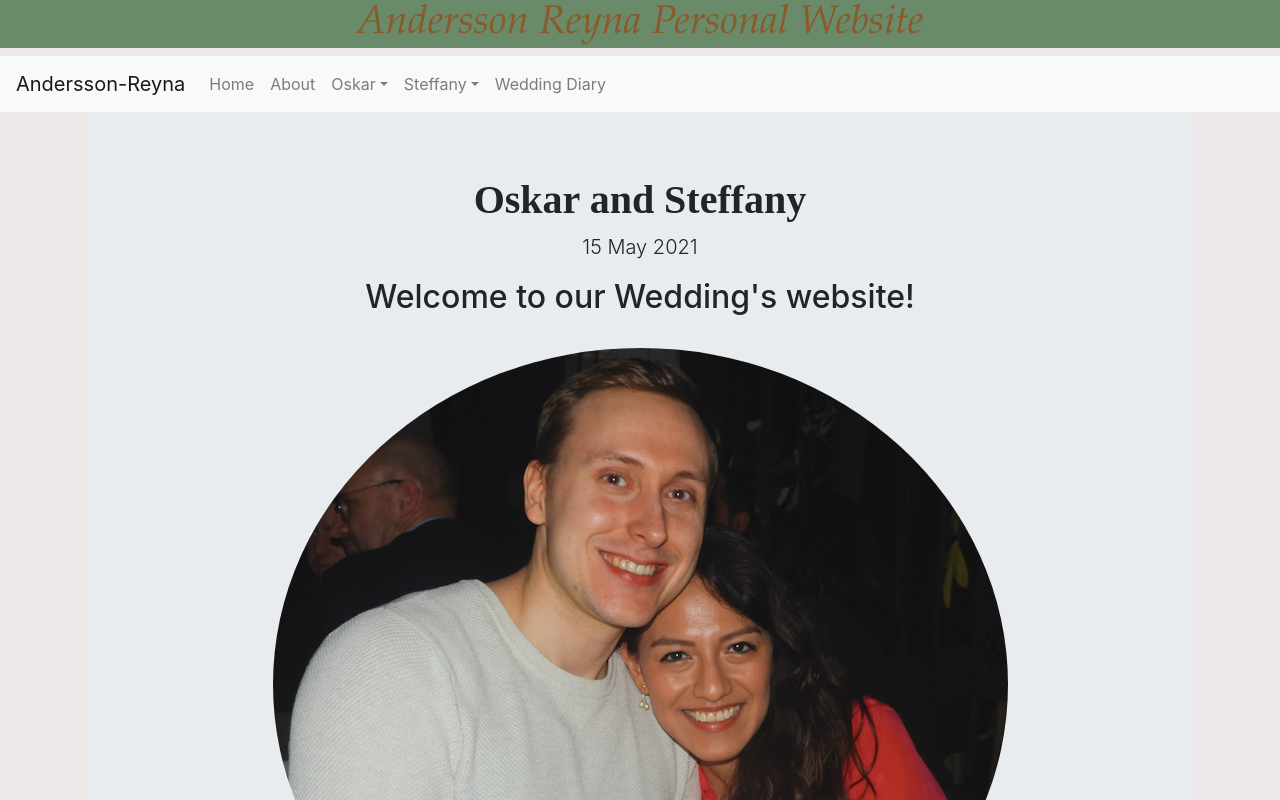
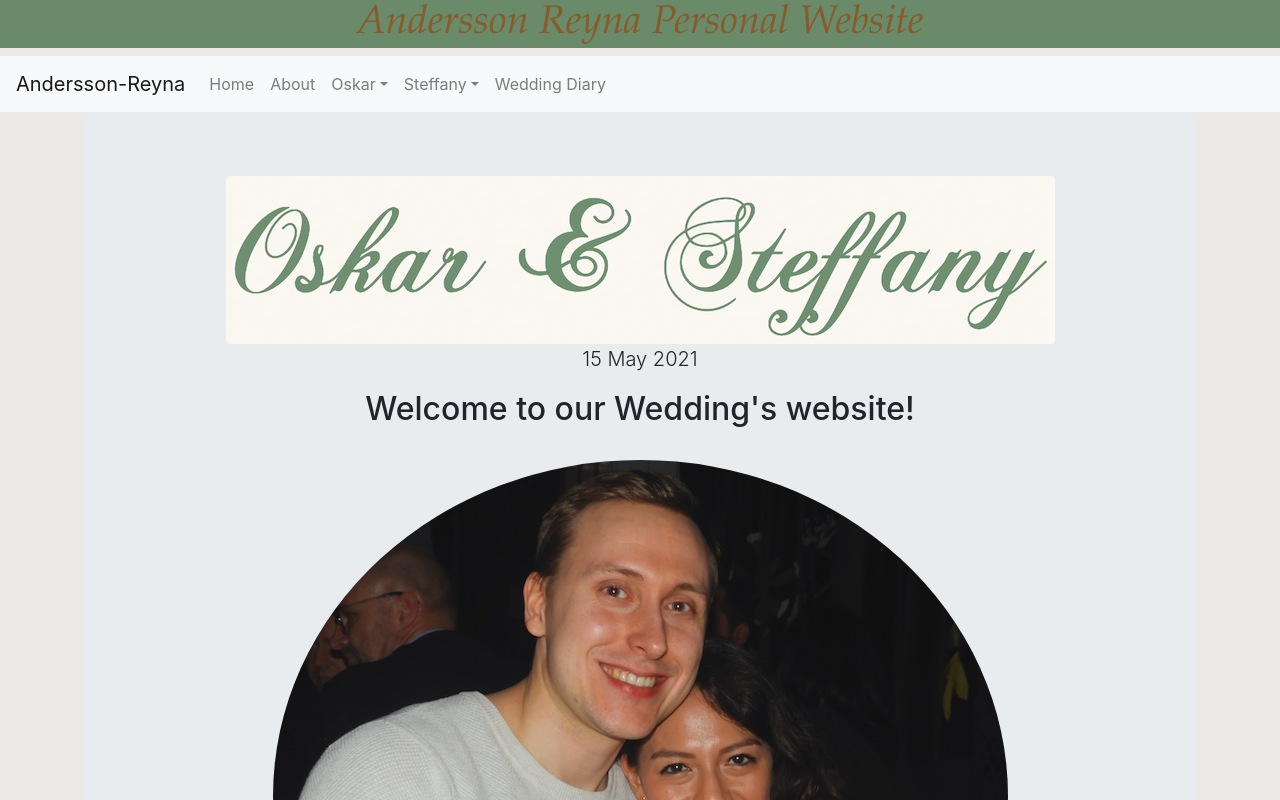
Before and after one commit to oanders/AnderssonReyna, a React (Create React App) app in the folder anderssonreyna/: page / in a window 1280 px wide. Shown: the top 800 px of the page. Built offline with nearby package versions, Linux system fonts and the light colour scheme.

Commit message:
Added name logo to wedding site

```diff
--- a/anderssonreyna/src/App.css
+++ b/anderssonreyna/src/App.css
@@ -27,9 +27,6 @@
 .Home {
   text-align: left;
 }
-.WeddingDiary-Title {
-  font-family: Snell Roundhand, cursive;
-}
 
 @keyframes App-logo-spin {
   from {
--- a/anderssonreyna/src/WeddingDiary.js
+++ b/anderssonreyna/src/WeddingDiary.js
@@ -1,17 +1,16 @@
 import React from "react";
 import "./App.css";
 import "bootstrap/dist/css/bootstrap.min.css";
+import Image from "react-bootstrap/Image";
 import oskar_steffy from "./images/oskar_steffy.png";
-import Image from "react-bootstrap/Image";
+import wedding_logo from "./images/wedding_logo.png";
 
 function WeddingDiary() {
   return (
     <div className="Wedding-Home">
       <div class="container">
         <div class="jumbotron text-center">
-          <h1 className="WeddingDiary-Title">
-            <strong>Oskar and Steffany</strong>
-          </h1>
+          <Image src={wedding_logo} rounded />
           <p class="lead">15 May 2021</p>
           <h2>Welcome to our Wedding's website!</h2>
           <br></br>
```
Also changed, not shown: anderssonreyna/src/images/wedding_logo.png (added).
